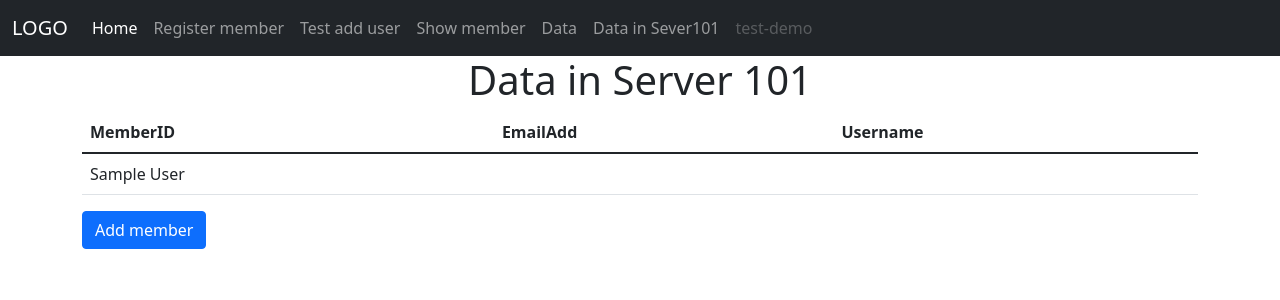
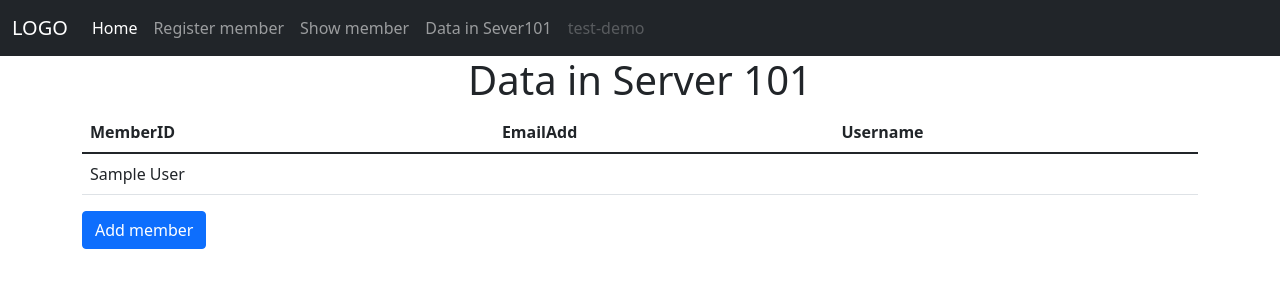
Before and after one commit to Chock-Chaloemchai/myproject, a Flask app: page /data_101 in a window 1280 px wide. Shown: the top 300 px of the page. Run offline with Flask 2, Linux system fonts and the light colour scheme; tables that the repository leaves empty or names only in its code hold one stand-in row (values such as "Sample post"); some libraries are stand-ins or nearby versions.

Commit message:
comment menu Test add user, Data on navbar

```diff
--- a/templates/layout.html
+++ b/templates/layout.html
@@ -32,10 +32,10 @@
                 <div class="navbar-nav">
                     <a class="nav-link active" aria-current="page" href="/">Home</a>
                     <a class="nav-link" href="/register_member">Register member</a>
-                    <a class="nav-link" href="/test_add_user">Test add user</a>
+                    <!-- <a class="nav-link" href="/test_add_user">Test add user</a> -->
                     <!-- url_for คือการเรียกใช้ path จาก funtion -->
                     <a class="nav-link" href="{{url_for('show_member')}}">Show member</a>
-                    <a class="nav-link" href="/data">Data</a>
+                    <!-- <a class="nav-link" href="/data">Data</a> -->
                     <a class="nav-link" href="/data_101">Data in Sever101</a>
                     <a class="nav-link disabled">test-demo</a>
                 </div>
```
